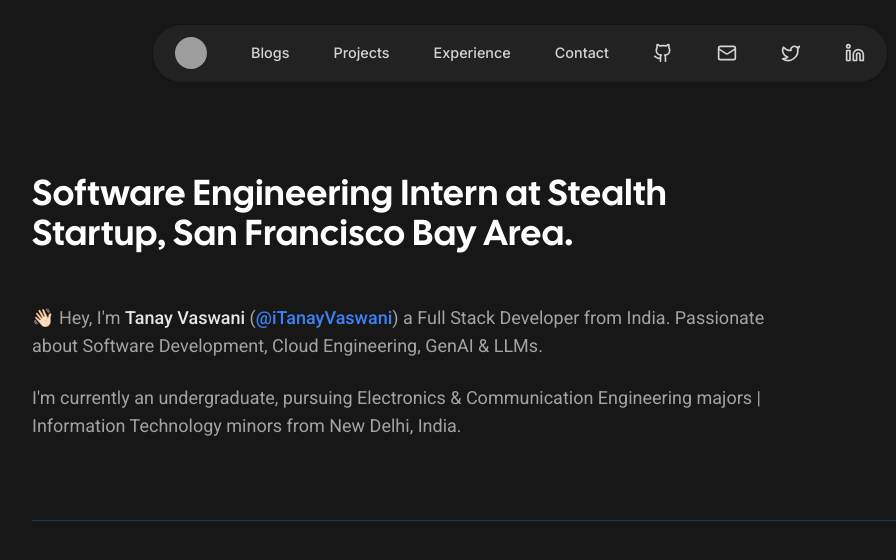
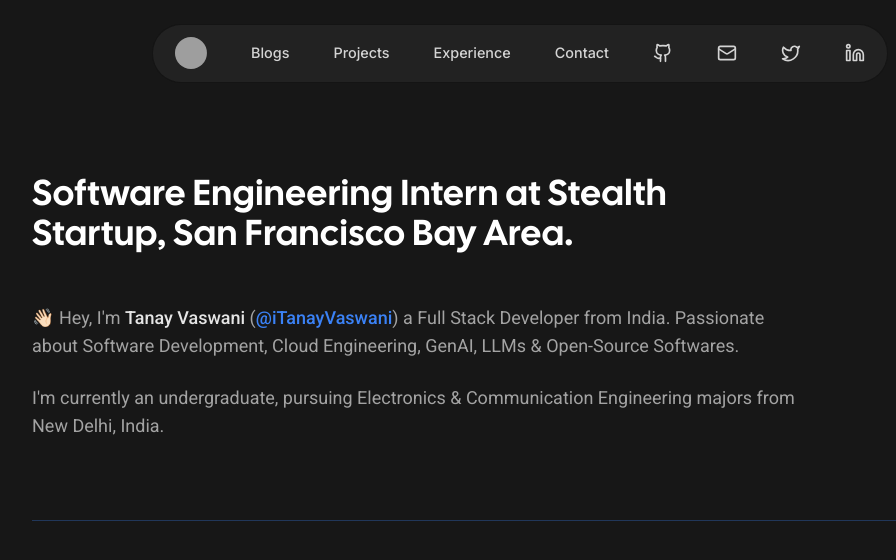
Before and after one commit to srijanbahal/Portfolio, a Next.js app: page / in a window 1280 px wide. Shown: the top 560 px of the page, without its empty margins (120-1016 px from the left). Built offline with nearby package versions, Linux system fonts and the light colour scheme; grey boxes are pictures that could not be loaded.

Commit message:
chore: hero-text

```diff
--- a/components/hero/hero-section.tsx
+++ b/components/hero/hero-section.tsx
@@ -52,7 +52,7 @@ const HeroSection = () => {
           @iTanayVaswani
         </Link>
         ) a Full Stack Developer from India. Passionate about Software
-        Development, Cloud Engineering, GenAI & LLMs.
+        Development, Cloud Engineering, GenAI, LLMs & Open-Source Softwares.
       </motion.p>
 
       <motion.p
@@ -65,8 +65,7 @@ const HeroSection = () => {
         transition={{ ease: "easeOut", duration: 2 }}
       >
         I&apos;m currently an undergraduate, pursuing Electronics &
-        Communication Engineering majors | Information Technology minors from
-        New Delhi, India.
+        Communication Engineering majors from New Delhi, India.
       </motion.p>
 
       <motion.div
```
